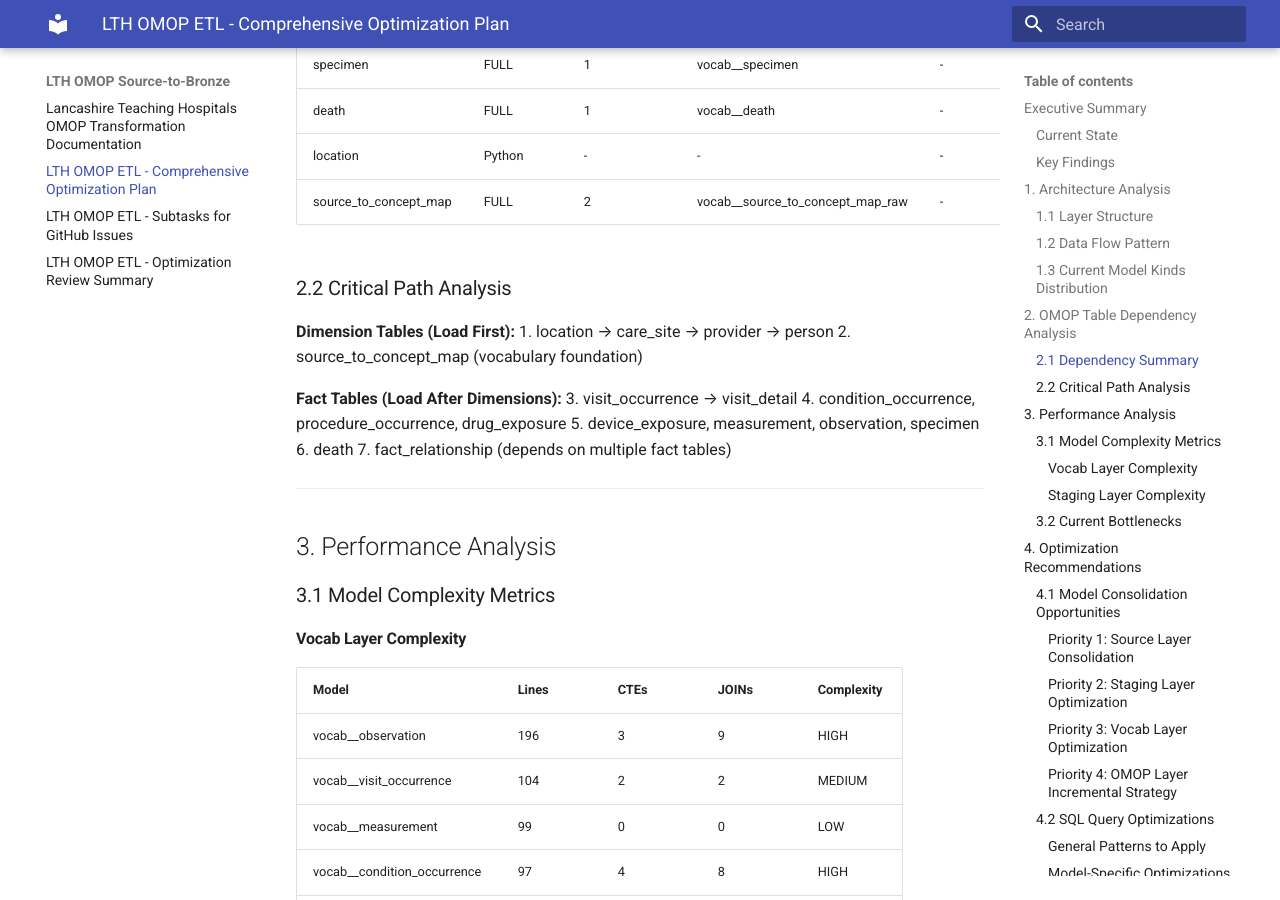
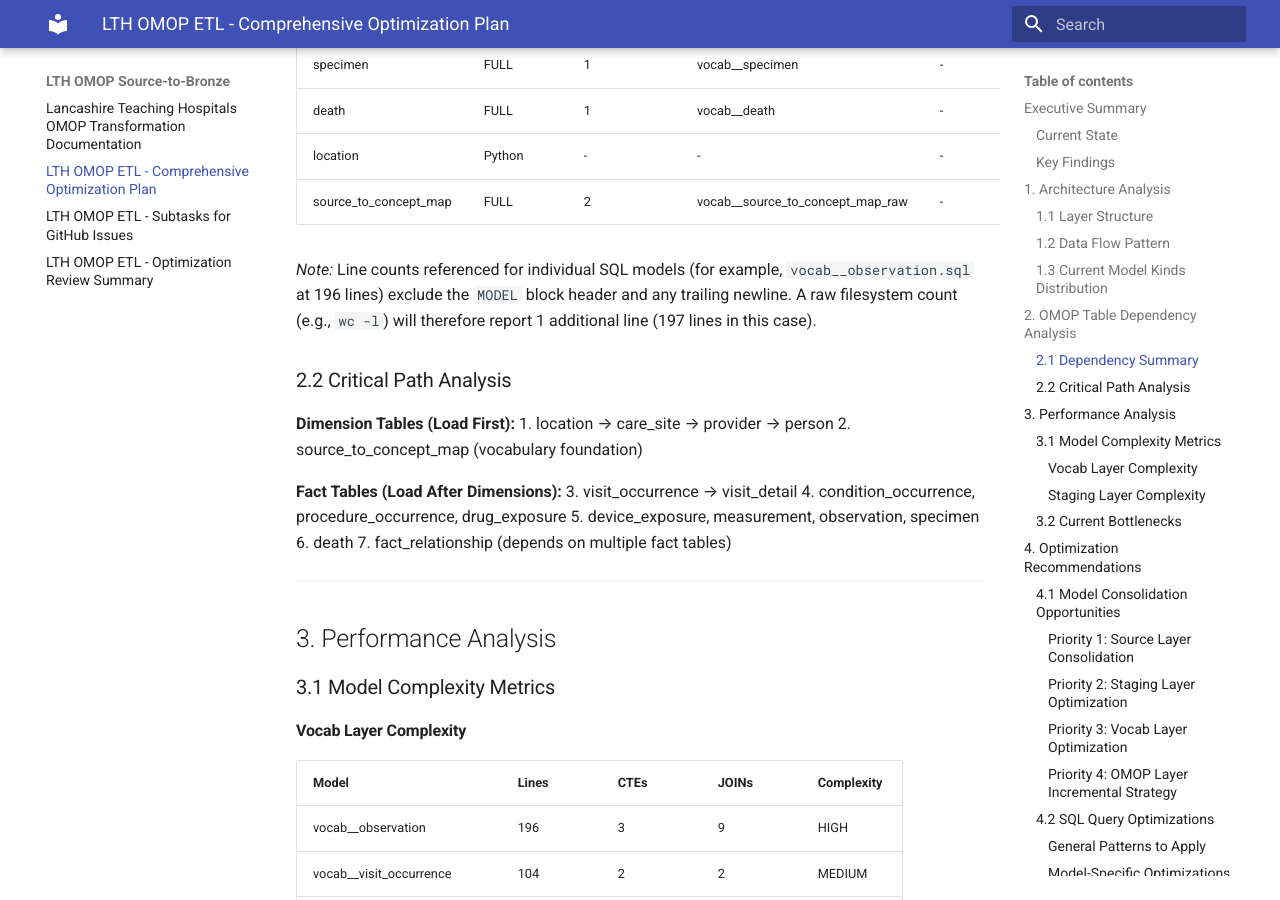
Before and after one commit to lsc-sde/lth_omop, an MkDocs documentation site: the page built from docs/OPTIMIZATION_PLAN.md, in a window 1280 px wide and 900 px high, scrolled down 3110 px. Built offline with MkDocs 1.6.1 and Material for MkDocs 9.7.7, drawn with Linux system fonts in a browser that asks for light colours.

Commit message:
Apply suggestions from code review
Co-authored-by: Copilot <175728472+Copilot@users.noreply.github.com>

```diff
--- a/docs/OPTIMIZATION_PLAN.md
+++ b/docs/OPTIMIZATION_PLAN.md
@@ -110,6 +110,10 @@ External Sources → Source Views → Staging Tables → Vocab Views → CDM Tab
 | location | Python | - | - | - |
 | source_to_concept_map | FULL | 2 | vocab__source_to_concept_map_raw | - |
 
+_Note:_ Line counts referenced for individual SQL models (for example,
+`vocab__observation.sql` at 196 lines) exclude the `MODEL` block header
+and any trailing newline. A raw filesystem count (e.g., `wc -l`) will
+therefore report 1 additional line (197 lines in this case).
 ### 2.2 Critical Path Analysis
 
 **Dimension Tables (Load First):**
```
